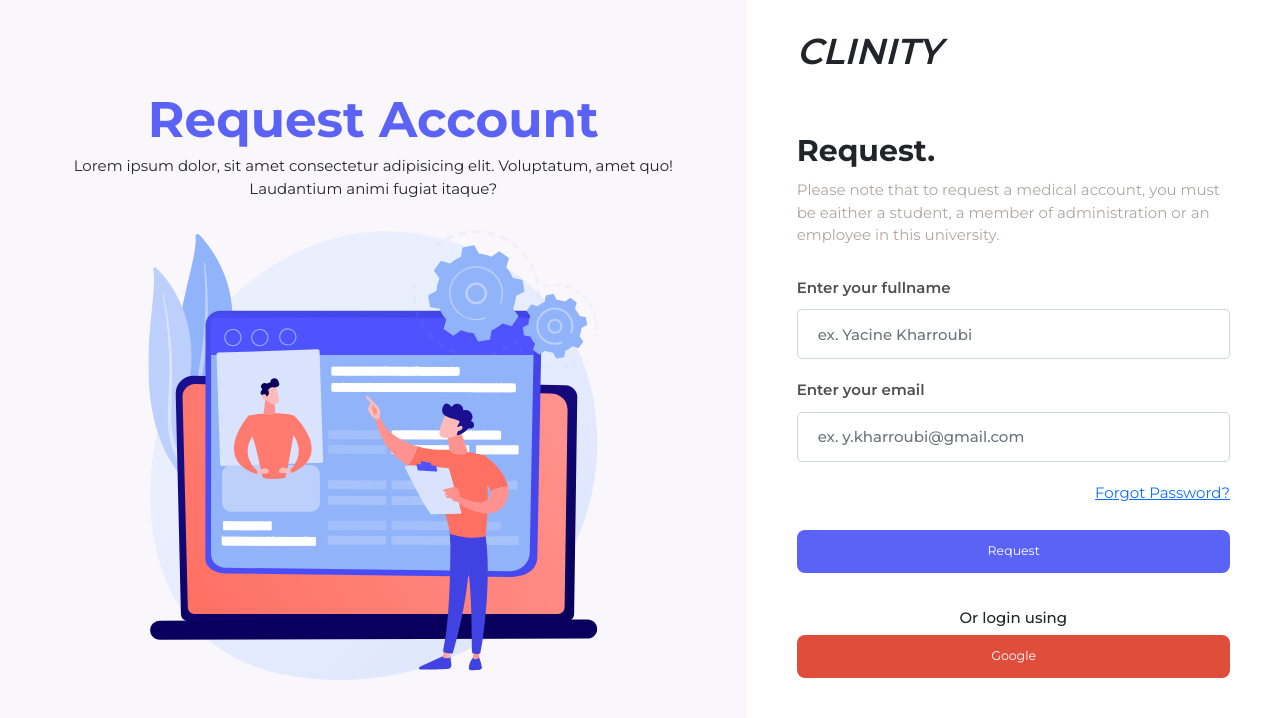
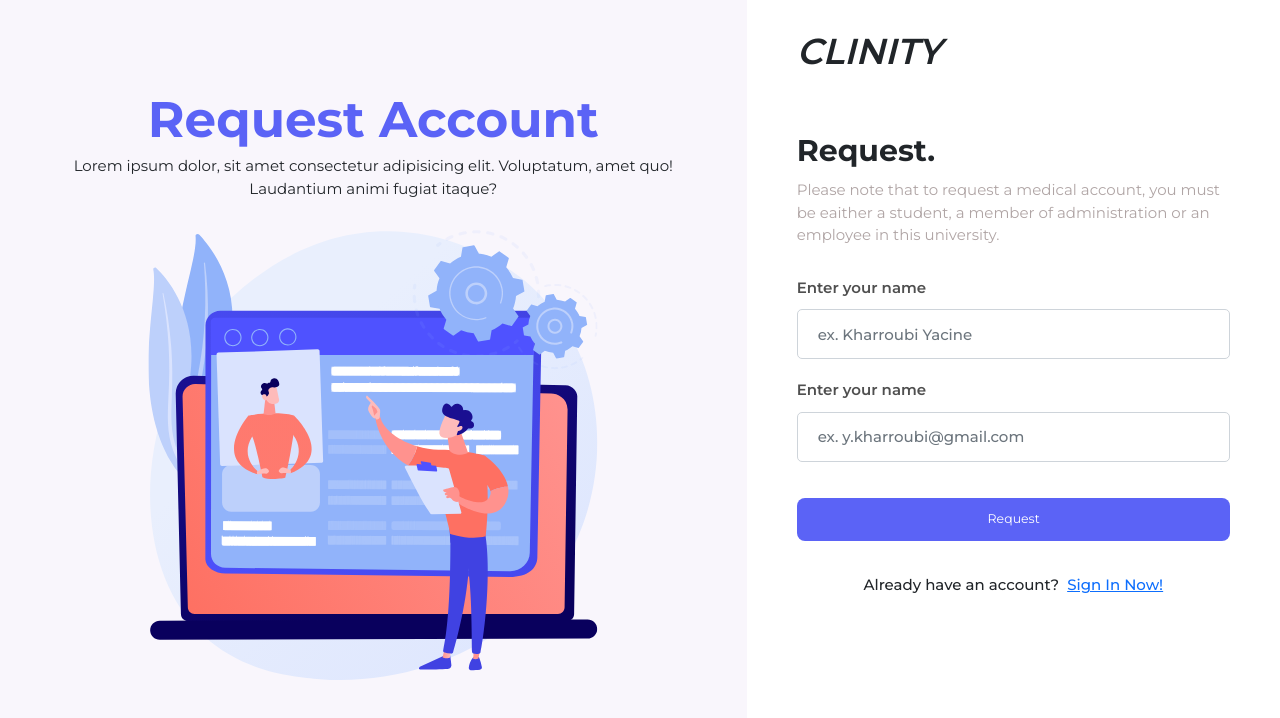
Before and after one commit to PROJET-3CS/client-web, a React (Create React App) app: page /signup in a window 1280 px wide. Shown: the top 718 px of the page. Built offline with nearby package versions, Linux system fonts and the light colour scheme.

Commit message:
MODIFIED request page

```diff
--- a/public/css/style.css
+++ b/public/css/style.css
@@ -323,7 +323,7 @@ body {
     font-weight: 400;
     color: #b0a5a5; }
 
-.signup__form-group {
+/*.signup__form-group {
   margin-bottom: 2rem; }
   @media only screen and (max-width: 75em) {
     .signup__form-group {
@@ -341,7 +341,7 @@ body {
     padding: 0.7rem 2rem !important;
     border-radius: 0.5rem !important;
     width: 100%;
-    height: 5rem; }
+    height: 5rem; }*/
   .signup__form-group--repass {
     text-align: right;
     font-size: 1.5rem;
@@ -353,6 +353,7 @@ body {
     display: flex;
     justify-content: center;
     font-size: 1.5rem;
+    margin-top: 4rem;
     margin-bottom: 3rem; }
     @media only screen and (max-width: 75em) {
       .signup__form-group--action {
@@ -381,14 +382,14 @@ body {
         border-radius: 12px;
         background: linear-gradient(to left, #080f91 0%, #252ff4 8%, #252ff4 92%, #080f91 100%); }
 
-.signup__form-footer--text {
+.signup__form-footer--label {
   font-size: 1.5rem;
   font-weight: 500;
-  text-align: center;
   margin-bottom: 1rem; }
 
-.signup__form-footer .auth__form-group--action-btn {
-  background-color: #dd4b39 !important; }
+.signup__form-footer {
+  text-align: center;
+}
 
 .signup__heading{
   width: 60rem;
--- /dev/null
+++ b/src/components/PrimaryInput/PrimaryInput.scss
@@ -0,0 +1,19 @@
+.Primary__form-group {
+    margin-bottom: 2rem; }
+    @media only screen and (max-width: 75em) {
+        .Primary__form-group {
+        margin-bottom: 1.5rem; } }
+    .Primary__form-label {
+        font-size: 1.5rem;
+        font-weight: 600;
+        color: #4f4f4f;
+        margin-bottom: 1rem; }
+    .Primary__form-input {
+        font-family: inherit;
+        font-size: 1.5rem !important;
+        font-weight: 500 !important;
+        color: inherit;
+        padding: 0.7rem 2rem !important;
+        border-radius: 0.5rem !important;
+        width: 100%;
+        height: 5rem; }
--- /dev/null
+++ b/src/components/PrimaryInput/PrimaryInput.tsx
@@ -0,0 +1,21 @@
+import React, { FC, InputHTMLAttributes } from 'react'
+import { FormGroup, Input, Label } from 'reactstrap'
+import './PrimaryInput.scss'
+
+interface InputProps extends InputHTMLAttributes<HTMLInputElement> {
+    name: string;
+    placeholder:string;
+    type:string;
+    label:string;
+}
+
+const PrimaryInput: FC<InputProps> = ({name, placeholder, type,label}) => {
+ return (
+  <FormGroup className="Primary__form-group">
+   <Label className="Primary__form-label">{label}</Label>
+   <Input name={name} placeholder={placeholder} type={type} className="Primary__form-input"/>
+  </FormGroup>
+ )
+}
+
+export default PrimaryInput
--- a/src/views/auth/Signup.tsx
+++ b/src/views/auth/Signup.tsx
@@ -1,12 +1,8 @@
-import React, { FC, useState } from 'react'
-import { Col, Form, FormFeedback, FormGroup, Input, Label, Row } from 'reactstrap'
-import { useDispatch, useSelector } from 'react-redux'
+import React, { FC } from 'react'
+import { Col, Form, FormFeedback, FormGroup, Row, Label } from 'reactstrap'
 import AwesomeButton from '../../components/AwesomeButton/AwesomeButton'
 import AwesomeButtonSecondary from '../../components/AwesomeButton/AwesomeButtonSecondary'
-
-import { getAuth } from '../../store/selectors'
-import { authData, ReactChangeEvent, ReactSubmitEvent } from '../../helpers/types'
-import { loginError, loginSuccess } from '../../store/slices/auth'
+import PrimaryInput from '../../components/PrimaryInput/PrimaryInput'
 
 const Signup: FC = () => {
  // ===========================================================================
@@ -39,38 +35,27 @@ const Signup: FC = () => {
        Please note that to request a medical account, you must be eaither a student, a member of administration or an employee in this university.
        </p>
       </div>
-      <FormGroup className="signup__form-group">
-       <Label className="signup__form-group--label">
-        Enter your fullname
-       </Label>
-       <Input
-        className="signup__form-group--input"
-        type="text"
-        name="name"
-        placeholder="ex. Yacine Kharroubi"/>
-      </FormGroup>
-      <FormGroup className="signup__form-group">
-       <Label className="signup__form-group--label">
-        Enter your email
-       </Label>
-       <Input
-        className="signup__form-group--input"
-        type="email"
-        name="email"
-        placeholder="ex. y.kharroubi@gmail.com"/>
-      </FormGroup>
+      <PrimaryInput
+       label="Enter your name"
+       type="text"
+       name="name"
+       placeholder="ex. Kharroubi Yacine"/>
+      <PrimaryInput
+       label="Enter your name"
+       type="email"
+       name="email"
+       placeholder="ex. y.kharroubi@gmail.com"/>
       <FormFeedback>Please enter a valid email</FormFeedback>
-      <FormGroup className="signup__form-group--repass" inline>
-       <a href='/'>Forgot Password?</a>
-      </FormGroup>
-      <FormGroup className="auth__form-group--action" inline>
+      <FormGroup className="signup__form-group--action" inline>
        <AwesomeButton>Request</AwesomeButton>
       </FormGroup>
+      <div className="signup__form-footer">
+       <Label className="signup__form-footer--label">
+        Already have an account? &nbsp;
+        <a href="/login">Sign In Now!</a>
+       </Label>
+      </div>
      </Form>
-     <div className="signup__form-footer">
-      <p className="signup__form-footer--text">Or login using</p>
-      <AwesomeButtonSecondary>Google</AwesomeButtonSecondary>
-     </div>
     </Col>
    </Row>
   </div>
```
